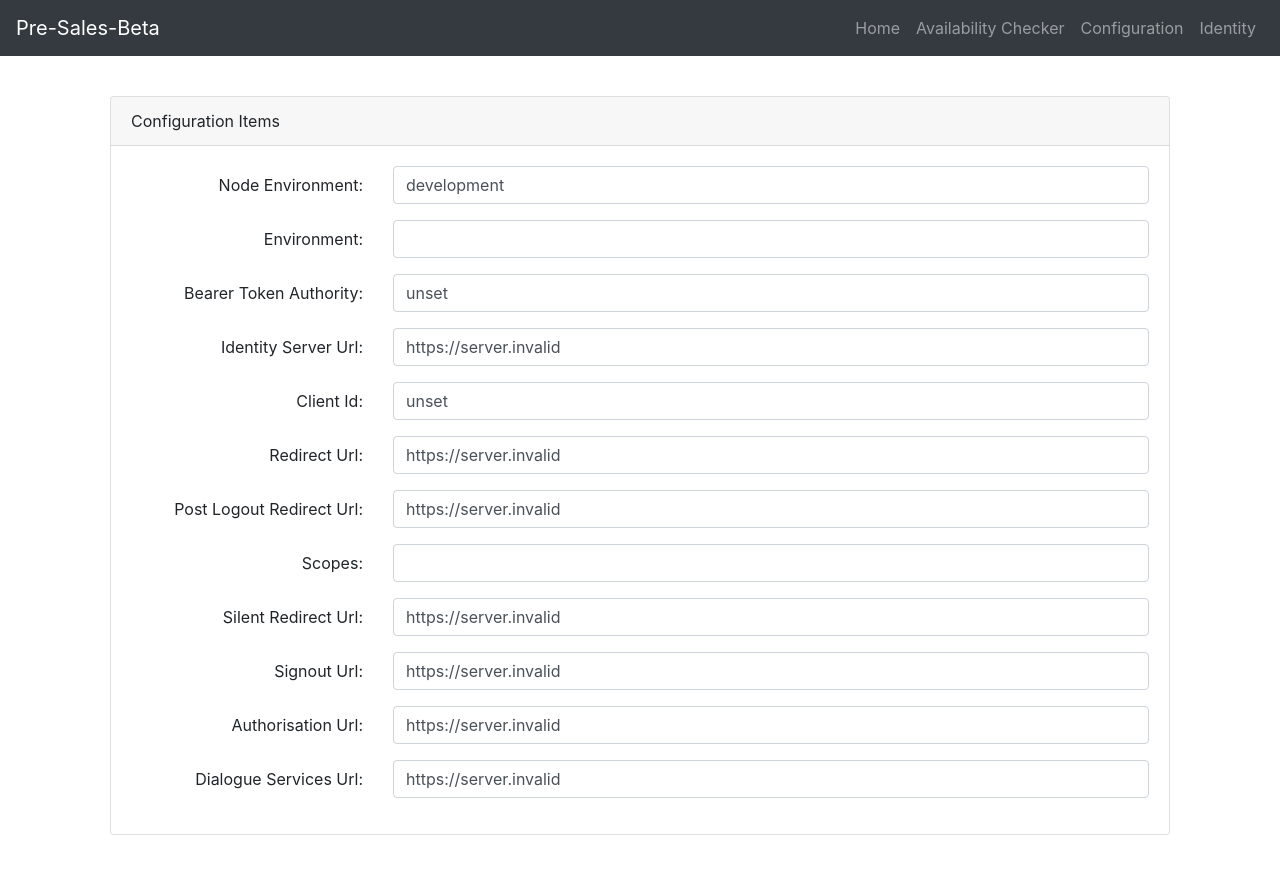
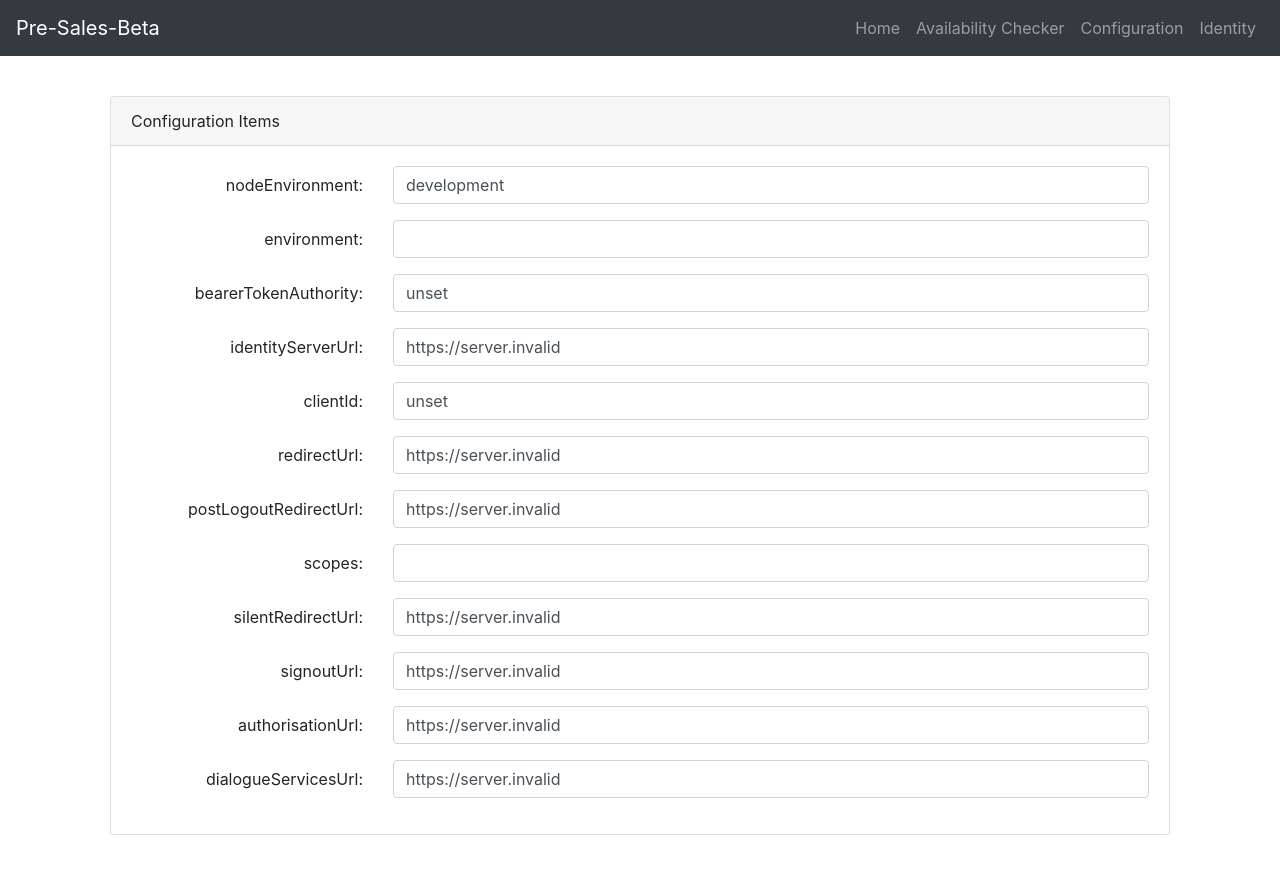
Before and after one commit to fahad-sarwar/pre-sales-beta, a React (Create React App) app: page /configuration in a window 1280 px wide. Built offline with nearby package versions, Linux system fonts and the light colour scheme; no server answers.

Commit message:
refactored configuration page

```diff
--- a/package.json
+++ b/package.json
@@ -10,7 +10,6 @@
     "@types/react-router-dom": "^4.3.1",
     "@zen/identity-lib": "^3.1.691-7.33996",
     "bootstrap": "^4.3.1",
-    "dotenv-webpack": "^1.7.0",
     "react": "^16.8.2",
     "react-dom": "^16.8.2",
     "react-fontawesome": "^1.6.1",
--- a/src/App.js
+++ b/src/App.js
@@ -6,7 +6,7 @@ import './App.css';
 import AppNavBar from './components/AppNavBar';
 import Home from './pages/Home';
 import CheckAvailability from './pages/availability/CheckAvailability';
-import Configuration from './pages/Configuration';
+import Configuration from './pages/configuration/Configuration';
 import Identity from './pages/Identity';
 
 class App extends Component {
--- a/src/pages/Configuration.js
+++ /dev/null
@@ -1,35 +0,0 @@
-import React, { Component } from 'react';
-import { Card, CardBody, CardHeader, Form } from 'reactstrap';
-import ConfigurationItem from '../components/ConfigurationItem';
-import Config from '../configuration/Config.js';
-
-class Configuration extends Component {
-
-    render() {
-        return (
-            <div>
-                <Card>
-                    <CardHeader>Configuration Items</CardHeader>
-                    <CardBody>
-                        <Form>
-                            <ConfigurationItem name="Node Environment" value={Config.nodeEnvironment} />
-                            <ConfigurationItem name="Environment" value={Config.environment} />
-                            <ConfigurationItem name="Bearer Token Authority" value={Config.bearerTokenAuthority} />
-                            <ConfigurationItem name="Identity Server Url" value={Config.identityServerUrl} />
-                            <ConfigurationItem name="Client Id" value={Config.clientId} />
-                            <ConfigurationItem name="Redirect Url" value={Config.redirectUrl} />
-                            <ConfigurationItem name="Post Logout Redirect Url" value={Config.postLogoutRedirectUrl} />
-                            <ConfigurationItem name="Scopes" value={Config.scopes} />
-                            <ConfigurationItem name="Silent Redirect Url" value={Config.silentRedirectUrl} />
-                            <ConfigurationItem name="Signout Url" value={Config.signoutUrl} />
-                            <ConfigurationItem name="Authorisation Url" value={Config.authorisationUrl} />
-                            <ConfigurationItem name="Dialogue Services Url" value={Config.dialogueServicesUrl} />
-                        </Form>
-                    </CardBody>
-                </Card>
-            </div>
-        );
-    }
-}
-
- export default Configuration;
--- /dev/null
+++ b/src/pages/configuration/Configuration.js
@@ -0,0 +1,23 @@
+import React, { Component } from 'react';
+import { Card, CardBody, CardHeader, Form } from 'reactstrap';
+import ConfigurationItemList from './components/ConfigurationItemList';
+
+class Configuration extends Component {
+
+    render() {
+        return (
+            <div>
+                <Card>
+                    <CardHeader>Configuration Items</CardHeader>
+                    <CardBody>
+                        <Form>
+                            <ConfigurationItemList/>
+                        </Form>
+                    </CardBody>
+                </Card>
+            </div>
+        );
+    }
+}
+
+ export default Configuration;
--- /dev/null
+++ b/src/pages/configuration/components/ConfigurationItemList.js
@@ -0,0 +1,15 @@
+import React, { Component } from 'react';
+import ConfigurationItem from './ConfigurationItem';
+import Config from '../../../configuration/Config.js';
+
+class ConfigurationItemList extends Component {
+    render() {
+        const items = Object.keys(Config).map((key) =>
+            <ConfigurationItem name={key} value={Config[key]} />
+        );
+
+        return (items);
+    }
+}
+
+export default ConfigurationItemList;
```
Also changed, not shown: src/pages/configuration/components/ConfigurationItem.js (renamed from src/components/ConfigurationItem.js), 2 other files (tests, documents, lock files or other folders).
